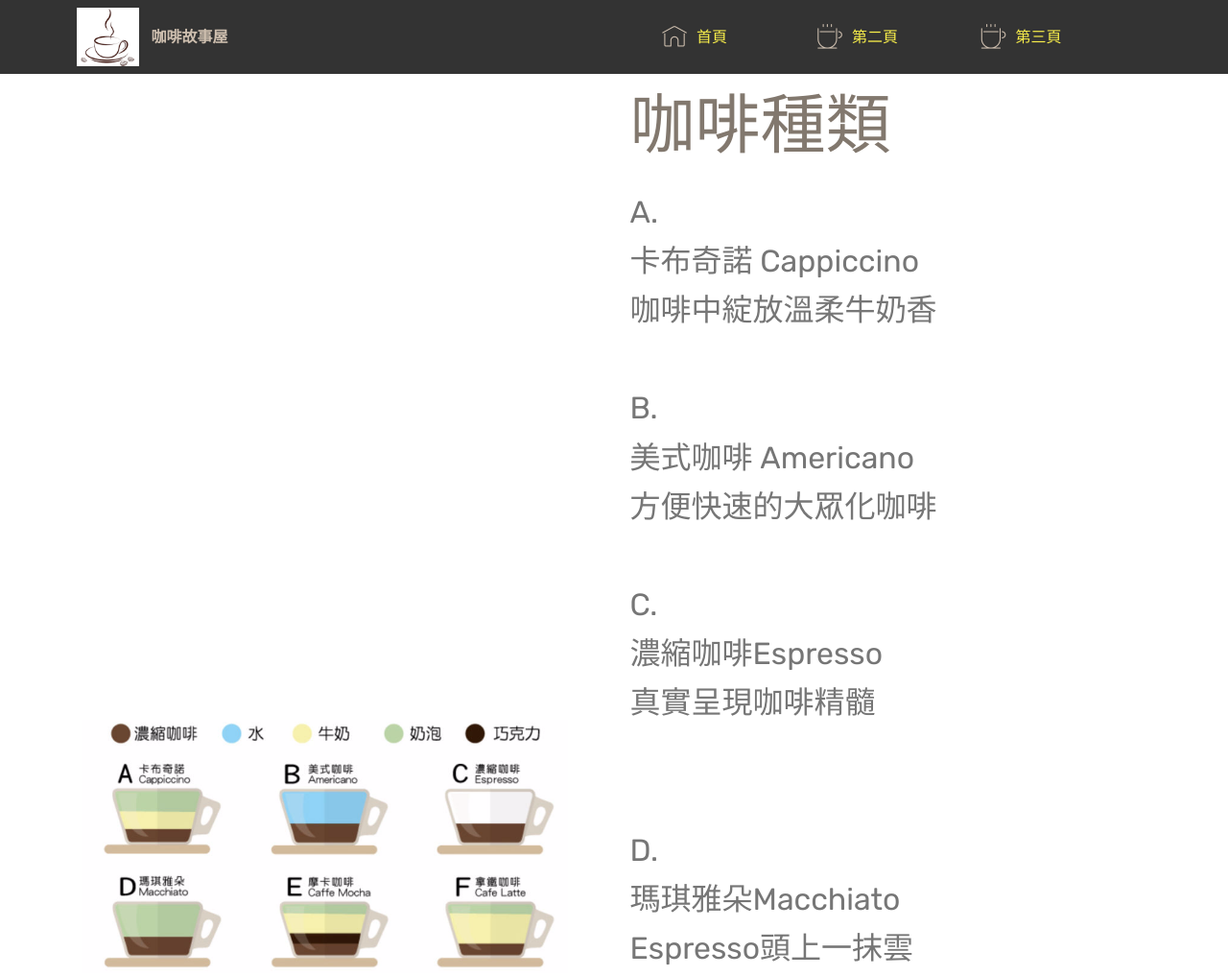
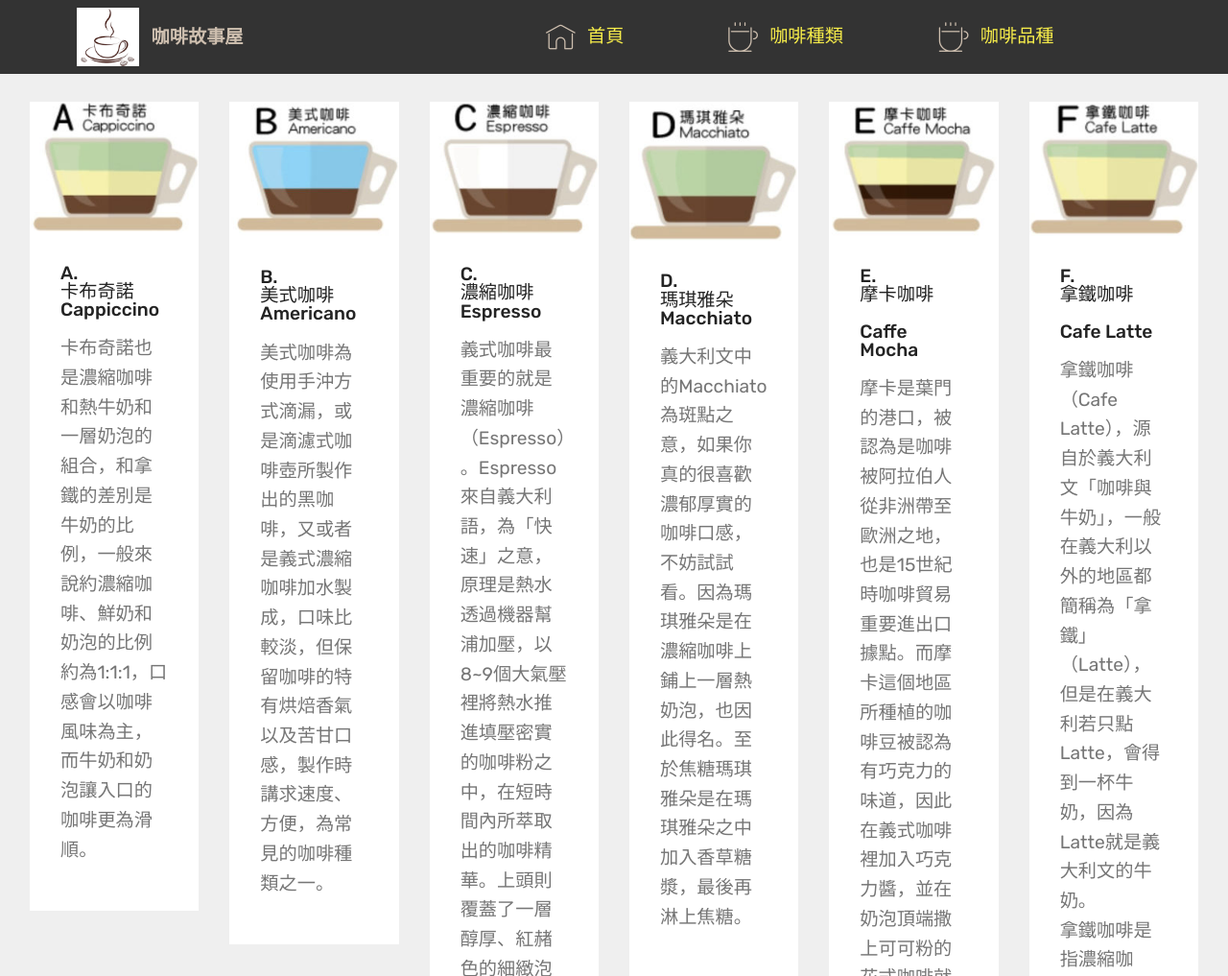
Before and after one commit to food740815/3, a plain HTML site: page page2.html in a window 1280 px wide. Shown: the top 1017 px of the page at 96% size. Drawn offline with Linux system fonts and the light colour scheme; files whose address does not match are found by name.

Commit message:
create github pages

```diff
--- a/assets/images/hashes.json
+++ b/assets/images/hashes.json
@@ -1 +1 @@
-{"ihlkf69UyfSmhSyJ1Jvc6w==":"jumbotron.jpg","9NA1lruW94MHfs98qHECyA==":"background1.jpg","vY93zSepBOYHlcP1A80gng==":"01.jpg","JYWHwPhOq30AlSLpHY5FjQ==":"01-1.jpg","+xMtEEC/xHuFZr/ueoOPzw==":"%E5%92%96%E5%95%A1%E5%9C%96%E7%89%87-736x356.jpg","qrueDqqLJFhc0NXGeGX06g==":"%E5%92%96%E5%95%A1%E5%9C%96%E7%89%87-1014x490.jpg","rVxPgAN2jTdbbP9sRGGjBg==":"%E5%92%96%E5%95%A1%E5%9C%96%E7%89%87-1014x490.jpg","smISHV4uH18AS9O13Rizag==":"%E5%92%96%E5%95%A1%E5%9C%96%E7%89%87-1014x490.jpg","1jUNIXrP2REJKtLcG3kiyw==":"%E5%92%96%E5%95%A1%E5%9C%B0%E5%9C%96-634x490.jpg","alo2uGNojnbNcW6rINxkbA==":"%E5%92%96%E5%95%A1%E6%9D%AF-122x93.png","4byuefn9g4yNOzE2WZ82MA==":"%E5%92%96%E5%95%A1%E6%9D%AF-122x93.png"}
+{"ihlkf69UyfSmhSyJ1Jvc6w==":"jumbotron.jpg","9NA1lruW94MHfs98qHECyA==":"background1.jpg","vY93zSepBOYHlcP1A80gng==":"01.jpg","JYWHwPhOq30AlSLpHY5FjQ==":"01-1.jpg","+xMtEEC/xHuFZr/ueoOPzw==":"%E5%92%96%E5%95%A1%E5%9C%96%E7%89%87-736x356.jpg","qrueDqqLJFhc0NXGeGX06g==":"%E5%92%96%E5%95%A1%E5%9C%96%E7%89%87-1014x490.jpg","rVxPgAN2jTdbbP9sRGGjBg==":"%E5%92%96%E5%95%A1%E5%9C%96%E7%89%87-1014x490.jpg","smISHV4uH18AS9O13Rizag==":"%E5%92%96%E5%95%A1%E5%9C%96%E7%89%87-1014x490.jpg","1jUNIXrP2REJKtLcG3kiyw==":"%E5%92%96%E5%95%A1%E5%9C%B0%E5%9C%96-634x490.jpg","alo2uGNojnbNcW6rINxkbA==":"%E5%92%96%E5%95%A1%E6%9D%AF-122x93.png","4byuefn9g4yNOzE2WZ82MA==":"%E5%92%96%E5%95%A1%E6%9D%AF-122x93.png","iIlCX/w4CrtGZcbzhWgyXQ==":"a-236x209.jpg","R8Yl/dXWhBEOLlsKixg50A==":"b-270x228.jpg","BaDsOZPitgdVBtwtetKilg==":"c-255x203.jpg","zEiHk3lCdakVycLhsVQYfA==":"d-233x211.jpg","IHiZUSY+R+PBqjsXoWqsDQ==":"e-255x206.jpg","YchmPInUM9XVMXuHRR9LDg==":"f-258x202.jpg"}
--- a/assets/mobirise/css/mbr-additional.css
+++ b/assets/mobirise/css/mbr-additional.css
@@ -49,10 +49,10 @@ body {
 }
 .display-7 {
   font-family: 'Rubik', sans-serif;
-  font-size: 1rem;
+  font-size: 1.2rem;
 }
 .display-7 > .mbr-iconfont {
-  font-size: 1.6rem;
+  font-size: 1.92rem;
 }
 /* ---- Fluid typography for mobile devices ---- */
 /* 1.4 - font scale ratio ( bootstrap == 1.42857 ) */
@@ -659,13 +659,13 @@ a:hover {
   box-shadow: none;
   color: #565656;
   font-family: 'Rubik', sans-serif;
-  font-size: 1rem;
+  font-size: 1.2rem;
   line-height: 1.43;
   min-height: 3.5em;
   padding: 1.07em .5em;
 }
 .form-control > .mbr-iconfont {
-  font-size: 1.6rem;
+  font-size: 1.92rem;
 }
 .form-control,
 .form-control:focus {
@@ -2591,31 +2591,43 @@ body {
 .cid-qTkzRZLJNu .dropdown-item:hover {
   color: #c1c1c1 !important;
 }
-.cid-raHmHne0iY {
+.cid-raHCgRW6sV {
   padding-top: 90px;
   padding-bottom: 90px;
+  background-color: #efefef;
+}
+.cid-raHCgRW6sV .card-img {
+  background-color: #fff;
+}
+.cid-raHCgRW6sV .card-box {
+  padding: 2rem;
   background-color: #ffffff;
-  background: linear-gradient(45deg, #ffffff, #ffffff);
+}
+.cid-raHCgRW6sV h4 {
+  font-weight: 500;
+  margin-bottom: 0;
+  text-align: left;
+}
+.cid-raHCgRW6sV p {
+  text-align: left;
+}
+.cid-raHCgRW6sV .mbr-text {
+  color: #767676;
+}
+.cid-raHCgRW6sV .card-wrapper {
+  height: 100%;
+  box-shadow: 0px 0px 0px 0px rgba(0, 0, 0, 0);
+  transition: box-shadow 0.3s;
+}
+.cid-raHCgRW6sV .card-wrapper:hover {
+  box-shadow: 0px 0px 30px 0px rgba(0, 0, 0, 0.05);
+  transition: box-shadow 0.3s;
 }
 @media (min-width: 992px) {
-  .cid-raHmHne0iY .mbr-figure {
-    padding-right: 4rem;
-  }
-}
-@media (max-width: 991px) {
-  .cid-raHmHne0iY .mbr-figure {
-    padding-bottom: 3rem;
-  }
-}
-@media (max-width: 767px) {
-  .cid-raHmHne0iY .mbr-text {
-    text-align: center;
-  }
-}
-.cid-raHmHne0iY H1 {
-  color: #82786e;
-}
-.cid-raHmHne0iY .mbr-text,
-.cid-raHmHne0iY .mbr-section-btn {
-  color: #767676;
-}
+  .cid-raHCgRW6sV .my-col {
+    flex: 0 0 20%;
+    max-width: 20%;
+    padding: 15px;
+    -webkit-flex: 0 0 20%;
+  }
+}
--- a/page2.html
+++ b/page2.html
@@ -48,64 +48,108 @@
         <div class="collapse navbar-collapse" id="navbarSupportedContent">
             <ul class="navbar-nav nav-dropdown nav-right" data-app-modern-menu="true"><li class="nav-item">
                     <a class="nav-link link text-success display-7" href="index.html"><span class="mbri-home mbr-iconfont mbr-iconfont-btn" style="color: rgb(206, 191, 175);"></span>首頁 &nbsp; &nbsp; &nbsp; &nbsp; &nbsp; &nbsp; &nbsp; &nbsp; &nbsp; &nbsp;</a>
-                </li><li class="nav-item"><a class="nav-link link text-success display-7" href="page2.html"><span class="mbri-hot-cup mbr-iconfont mbr-iconfont-btn" style="color: rgb(206, 191, 175);"></span>第二頁 &nbsp; &nbsp; &nbsp; &nbsp; &nbsp; &nbsp; &nbsp; &nbsp; &nbsp;</a></li><li class="nav-item"><a class="nav-link link text-success display-7" href="page1.html"><span class="mbri-hot-cup mbr-iconfont mbr-iconfont-btn" style="color: rgb(206, 191, 175);"></span>第三頁 &nbsp; &nbsp; &nbsp; &nbsp; &nbsp; &nbsp; &nbsp; &nbsp;&nbsp;</a></li><li class="nav-item"><a class="nav-link link text-success display-7" href="https://mobirise.com"></a></li></ul>
+                </li><li class="nav-item"><a class="nav-link link text-success display-7" href="page2.html"><span class="mbri-hot-cup mbr-iconfont mbr-iconfont-btn" style="color: rgb(206, 191, 175);"></span>咖啡種類 &nbsp; &nbsp; &nbsp; &nbsp; &nbsp; &nbsp; &nbsp; &nbsp; &nbsp;</a></li><li class="nav-item"><a class="nav-link link text-success display-7" href="page1.html"><span class="mbri-hot-cup mbr-iconfont mbr-iconfont-btn" style="color: rgb(206, 191, 175);"></span>咖啡品種 &nbsp; &nbsp; &nbsp; &nbsp; &nbsp; &nbsp; &nbsp; &nbsp;</a></li><li class="nav-item"><a class="nav-link link text-success display-7" href="https://mobirise.com"></a></li></ul>
 
         </div>
     </nav>
 </section>
 
-<section class="engine"><a href="https://mobiri.se/m">web design templates</a></section><section class="header3 cid-raHmHne0iY" id="header3-w">
+<section class="engine"><a href="https://mobiri.se/s">bootstrap theme</a></section><section class="features17 cid-raHCgRW6sV" id="features17-y">
 
 
 
 
-
-    <div class="container">
+    <div class="container-fluid">
         <div class="media-container-row">
-            <div class="mbr-figure" style="width: 100%;">
-                <img src="assets/images/-1014x490.jpg" alt="Mobirise" title="">
+            <div class="card p-3 col-12 col-md-6 col-lg-2">
+                <div class="card-wrapper">
+                    <div class="card-img">
+                        <img src="assets/images/a-236x209.jpg" alt="Mobirise" title="">
+                    </div>
+                    <div class="card-box">
+                        <h4 class="card-title pb-3 mbr-fonts-style display-7">
+                            A.
+                        <div>卡布奇諾 Cappiccino</div></h4>
+                        <p class="mbr-text mbr-fonts-style display-7">
+                            卡布奇諾也是濃縮咖啡和熱牛奶和一層奶泡的組合，和拿鐵的差別是牛奶的比例，一般來說約濃縮咖啡、鮮奶和奶泡的比例約為1:1:1，口感會以咖啡風味為主，而牛奶和奶泡讓入口的咖啡更為滑順。
+                        </p>
+                    </div>
+                </div>
             </div>
 
-            <div class="media-content">
-                <h1 class="mbr-section-title mbr-white pb-3 mbr-fonts-style display-1">咖啡種類
-                </h1>
+            <div class="card p-3 col-12 col-md-6 col-lg-2">
+                <div class="card-wrapper">
+                    <div class="card-img">
+                        <img src="assets/images/b-270x228.jpg" alt="Mobirise" title="">
+                    </div>
+                    <div class="card-box">
+                        <h4 class="card-title pb-3 mbr-fonts-style display-7">
+                            B.
+                        <div>美式咖啡 Americano</div></h4>
+                        <p class="mbr-text mbr-fonts-style display-7">
+                            美式咖啡為使用手沖方式滴漏，或是滴濾式咖啡壺所製作出的黑咖啡，又或者是義式濃縮咖啡加水製成，口味比較淡，但保留咖啡的特有烘焙香氣以及苦甘口感，製作時講求速度、方便，為常見的咖啡種類之一。
+                        </p>
+                    </div>
+                </div>
+            </div>
 
-                <div class="mbr-section-text mbr-white pb-3 ">
-                    <p class="mbr-text mbr-fonts-style display-5">A.
-<br>卡布奇諾 Cappiccino
-<br>咖啡中綻放溫柔牛奶香
-<br>
-<br>B.
-<br>美式咖啡 Americano
-<br>方便快速的大眾化咖啡
-<br>
-<br>C.
-<br>濃縮咖啡Espresso
-<br>真實呈現咖啡精髓
-<br>
-<br>
-<br>D.
-<br>瑪琪雅朵Macchiato
-<br>Espresso頭上一抹雲
-<br>
-<br>
-<br>E.
-<br>摩卡咖啡 Caffe Mocha
-<br>帶有巧克力風味的濃郁咖啡
-<br>
-<br>
-<br>F.
-<br>拿鐵咖啡Cafe Latte
-<br>濃縮咖啡與牛奶的巧妙平衡
-<br>
-<br></p>
+            <div class="card p-3 col-12 col-md-6 col-lg-2">
+                <div class="card-wrapper">
+                    <div class="card-img">
+                        <img src="assets/images/c-255x203.jpg" alt="Mobirise" title="">
+                    </div>
+                    <div class="card-box">
+                        <h4 class="card-title pb-3 mbr-fonts-style display-7">
+                            C.
+<div>濃縮咖啡Espresso</div></h4>
+                        <p class="mbr-text mbr-fonts-style display-7">義式咖啡最重要的就是濃縮咖啡（Espresso）。Espresso來自義大利語，為「快速」之意，原理是熱水透過機器幫浦加壓，以8~9個大氣壓裡將熱水推進填壓密實的咖啡粉之中，在短時間內所萃取出的咖啡精華。上頭則覆蓋了一層醇厚、紅赭色的細緻泡沫「Crema」。
+<br>因為是濃縮咖啡，所以咖啡的各種味道也會被放大，表現出咖啡的精髓。而以Espresso為基底則又衍生出各種花式咖啡，讓人為之著迷。</p>
+                    </div>
                 </div>
-                <div class="mbr-section-btn"><a class="btn btn-md btn-info display-4" href="https://www.youtube.com/watch?v=4sAZlUZSlIc">冰滴咖啡教學</a>
-                    <a class="btn btn-md btn-info display-4" href="https://www.youtube.com/watch?v=6m7A4McOLmQ">焦糖瑪奇朵咖啡教學</a></div>
+            </div>
+
+            <div class="card p-3 col-12 col-md-6 col-lg-2">
+                <div class="card-wrapper">
+                    <div class="card-img">
+                        <img src="assets/images/d-233x211.jpg" alt="Mobirise" title="">
+                    </div>
+                    <div class="card-box">
+                        <h4 class="card-title pb-3 mbr-fonts-style display-7">
+                            D.
+                        <div>瑪琪雅朵Macchiato</div></h4>
+                        <p class="mbr-text mbr-fonts-style display-7">義大利文中的Macchiato為斑點之意，如果你真的很喜歡濃郁厚實的咖啡口感，不妨試試看。因為瑪琪雅朵是在濃縮咖啡上鋪上一層熱奶泡，也因此得名。至於焦糖瑪琪雅朵是在瑪琪雅朵之中加入香草糖漿，最後再淋上焦糖。&nbsp;<br></p>
+                    </div>
+                </div>
+            </div>
+            <div class="card p-3 col-12 col-md-6 col-lg-2">
+                <div class="card-wrapper">
+                    <div class="card-img">
+                        <img src="assets/images/e-255x206.jpg" alt="Mobirise" title="">
+                    </div>
+                    <div class="card-box">
+                        <h4 class="card-title pb-3 mbr-fonts-style display-7">E.
+<div>摩卡咖啡 </div><br><div>Caffe Mocha</div></h4>
+                        <p class="mbr-text mbr-fonts-style display-7">摩卡是葉門的港口，被認為是咖啡被阿拉伯人從非洲帶至歐洲之地，也是15世紀時咖啡貿易重要進出口據點。而摩卡這個地區所種植的咖啡豆被認為有巧克力的味道，因此在義式咖啡裡加入巧克力醬，並在奶泡頂端撒上可可粉的花式咖啡就被稱為「摩卡咖啡」。
+<br>一般在卡布奇諾上加上巧克力醬的義式咖啡稱為摩卡奇諾，而拿鐵和巧克力的組成則稱為摩卡拿鐵囉。</p>
+                    </div>
+                </div>
+            </div>
+            <div class="card p-3 col-12 col-md-6 col-lg-2">
+                <div class="card-wrapper">
+                    <div class="card-img">
+                        <img src="assets/images/f-258x202.jpg" alt="Mobirise" title="">
+                    </div>
+                    <div class="card-box">
+                        <h4 class="card-title pb-3 mbr-fonts-style display-7">
+                            F.
+                        <div>拿鐵咖啡</div><br><div>Cafe Latte</div></h4>
+                        <p class="mbr-text mbr-fonts-style display-7">拿鐵咖啡（Cafe Latte），源自於義大利文「咖啡與牛奶」，一般在義大利以外的地區都簡稱為「拿鐵」（Latte），但是在義大利若只點Latte，會得到一杯牛奶，因為Latte就是義大利文的牛奶。
+<br>拿鐵咖啡是指濃縮咖啡、熱牛奶與奶泡的比例約為1:2:1，能同時品嚐到濃郁的咖啡香氣和溫柔的綿密牛奶，兩者交融的平衡滋味是拿鐵最吸引人之處。</p>
+                    </div>
+                </div>
             </div>
         </div>
     </div>
-
 </section>
 
 
```
Also changed, not shown: index.html (+2 -2 lines), page1.html (+2 -2 lines), assets/images/a-236x209.jpg (added), assets/images/b-270x228.jpg (added), assets/images/c-255x203.jpg (added), assets/images/d-233x211.jpg (added), assets/images/e-255x206.jpg (added), assets/images/f-258x202.jpg (added), 1 other file.
